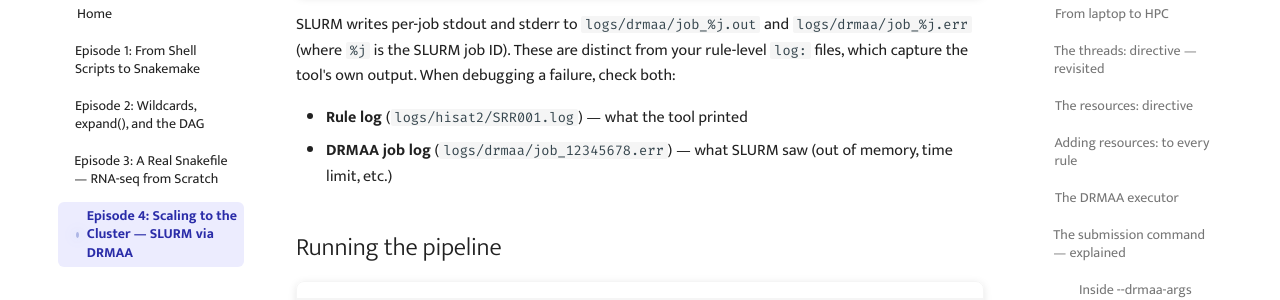
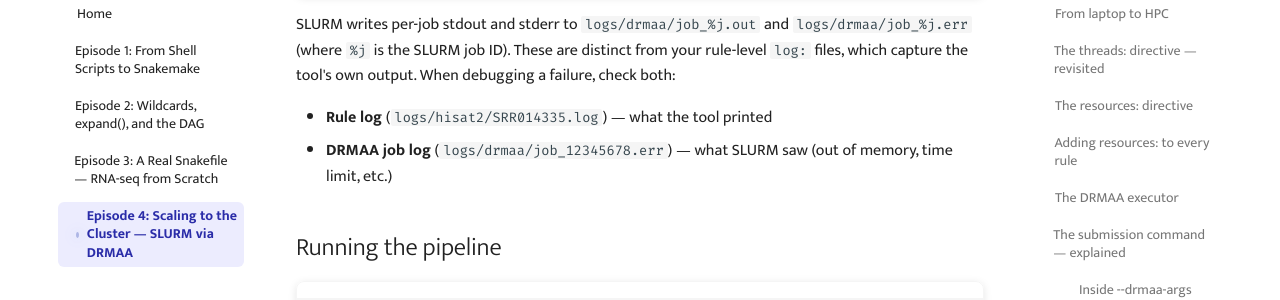
Before and after one commit to kir-rescomp/training-intro-to-snakemake, an MkDocs documentation site: the page built from docs/ep04_slurm_drmaa.md, in a window 1280 px wide and 900 px high, scrolled down 5223 px. Shown: the part 151-451 px from the top of the window. Built offline with MkDocs 1.6.1 and Material for MkDocs 9.7.7, drawn with Linux system fonts in a browser that asks for light colours; comment, search, counter and statistics services are not loaded.

Commit message:
filename fix

```diff
--- a/docs/ep04_slurm_drmaa.md
+++ b/docs/ep04_slurm_drmaa.md
@@ -169,7 +169,7 @@ mkdir -p logs/drmaa
 
 SLURM writes per-job stdout and stderr to `logs/drmaa/job_%j.out` and `logs/drmaa/job_%j.err` (where `%j` is the SLURM job ID). These are distinct from your rule-level `log:` files, which capture the tool's own output. When debugging a failure, check both:
 
-- **Rule log** (`logs/hisat2/SRR001.log`) — what the tool printed
+- **Rule log** (`logs/hisat2/SRR014335.log`) — what the tool printed
 - **DRMAA job log** (`logs/drmaa/job_12345678.err`) — what SLURM saw (out of memory, time limit, etc.)
 
 ## Running the pipeline
```
